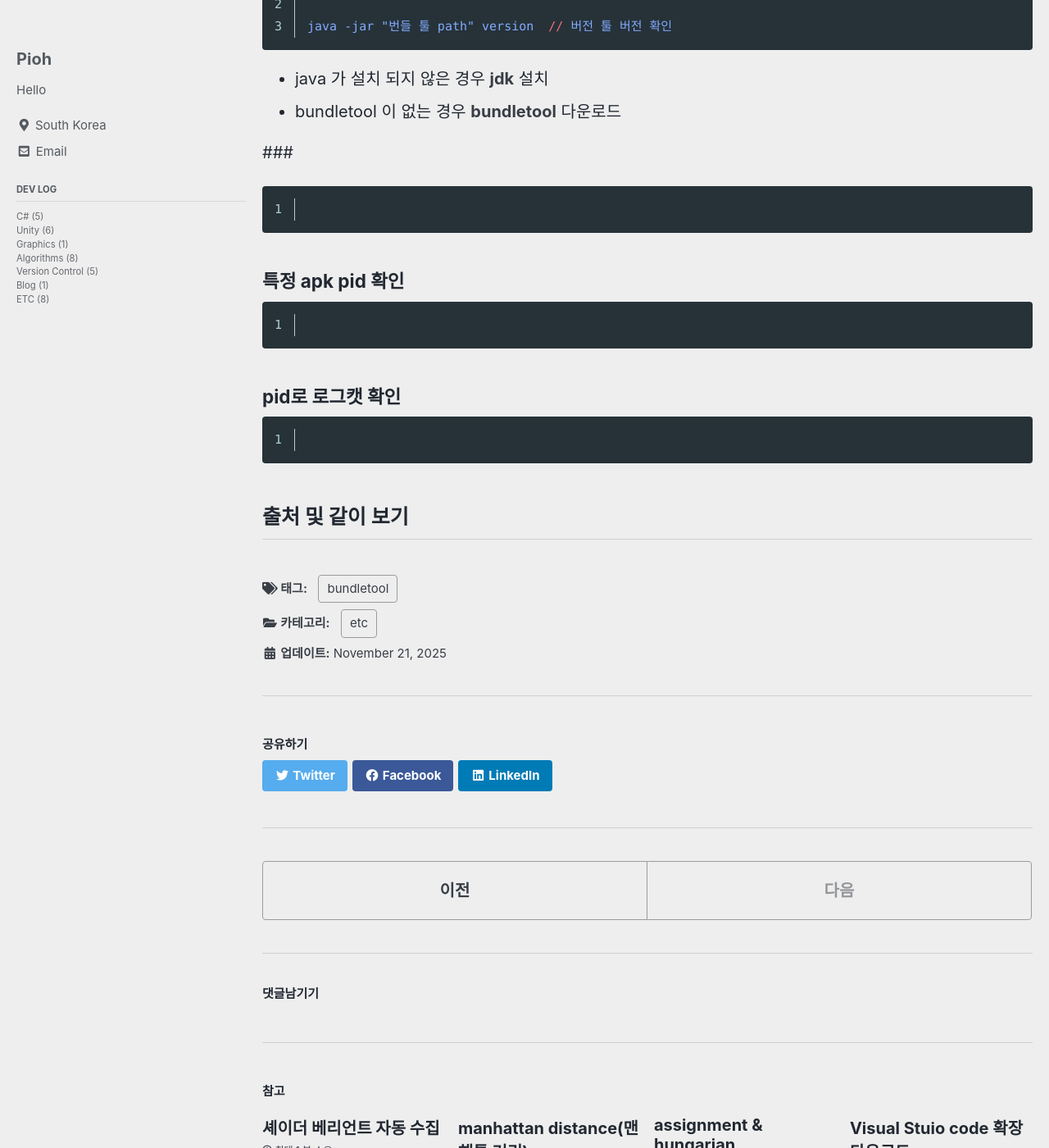
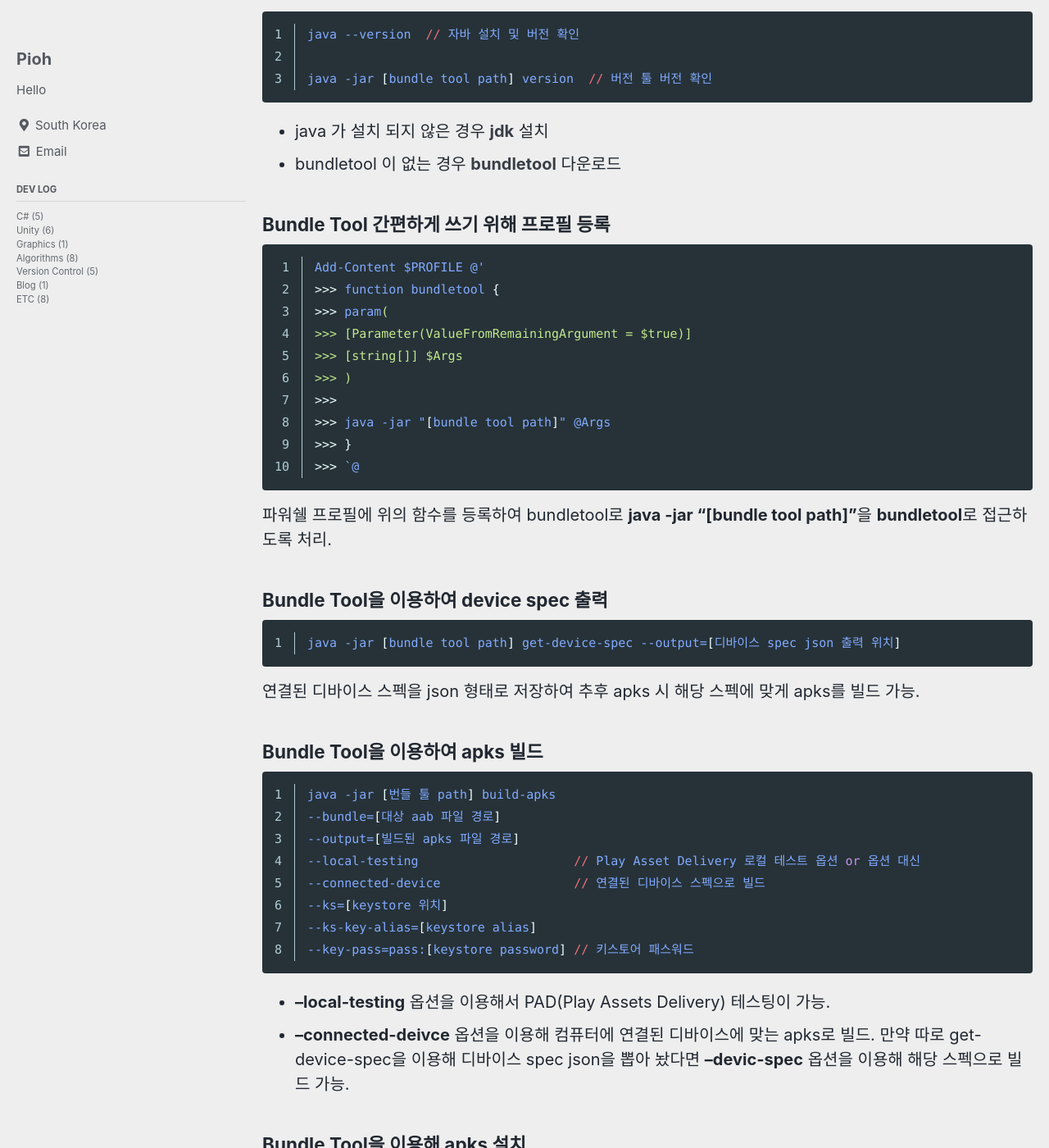
Before and after one commit to devpioh/devpioh.github.io, a Jekyll site: the page built from _posts/Devlog/Etc/2025-11-21-bundletool.md, in a window 1280 px wide and 1400 px high, scrolled down 899 px. Shown: the whole window at 82% size. Built offline with Jekyll 4.4.1, drawn with Linux system fonts in a browser that asks for light colours; cached includes are drawn as plain includes; some web fonts are replaced; comment, search, counter and statistics services are not loaded; some of the changed text lies outside the part shown.

Commit message:
번들툴 사용법

````diff
--- a/_posts/Devlog/Etc/2025-11-21-bundletool.md
+++ b/_posts/Devlog/Etc/2025-11-21-bundletool.md
@@ -14,7 +14,7 @@ tags:
 
 ## 개요
 
-맨날 잊어먹어서 자주쓰는 명령어 기록
+맨날 잊어먹어서 자주쓰는 명령어 기록.
 
 android bundle tool 을 이용하여 Play Asset delivery 테스트.
 
@@ -28,25 +28,60 @@ android bundle tool 을 이용하여 Play Asset delivery 테스트.
 ```ps
 java --version  // 자바 설치 및 버전 확인
 
-java -jar "번들 툴 path" version  // 버전 툴 버전 확인
+java -jar [bundle tool path] version  // 버전 툴 버전 확인
 ```
 
 - java 가 설치 되지 않은 경우 **[jdk](https://www.oracle.com/kr/java/technologies/downloads/)** 설치
 - bundletool 이 없는 경우 **[bundletool](https://github.com/google/bundletool/releases)** 다운로드
 
-###
+### Bundle Tool 간편하게 쓰기 위해 프로필 등록
 
 ```ps
+Add-Content $PROFILE @'
+>>> function bundletool {
+>>> param(
+>>> [Parameter(ValueFromRemainingArgument = $true)]
+>>> [string[]] $Args
+>>> )
+>>>
+>>> java -jar "[bundle tool path]" @Args
+>>> }
+>>> `@
 ```
 
-### 특정 apk pid 확인
+파워쉘 프로필에 위의 함수를 등록하여 bundletool로 **java -jar "[bundle tool path]"**을 **bundletool**로 접근하도록 처리.
+
+### Bundle Tool을 이용하여 device spec 출력
 
 ```ps
+java -jar [bundle tool path] get-device-spec --output=[디바이스 spec json 출력 위치]
 ```
 
-### pid로 로그캣 확인
+연결된 디바이스 스펙을 json 형태로 저장하여 추후 apks 시 해당 스펙에 맞게 apks를 빌드 가능.
+
+### Bundle Tool을 이용하여 apks 빌드
 
 ```ps
+java -jar [번들 툴 path] build-apks
+--bundle=[대상 aab 파일 경로]
+--output=[빌드된 apks 파일 경로]
+--local-testing                     // Play Asset Delivery 로컬 테스트 옵션 or 옵션 대신
+--connected-device                  // 연결된 디바이스 스펙으로 빌드
+--ks=[keystore 위치]
+--ks-key-alias=[keystore alias]
+--key-pass=pass:[keystore password] // 키스토어 패스워드
+```
+
+- **--local-testing** 옵션을 이용해서 PAD(Play Assets Delivery) 테스팅이 가능.
+- **--connected-deivce** 옵션을 이용해 컴퓨터에 연결된 디바이스에 맞는 apks로 빌드. 만약 따로 get-device-spec을 이용해 디바이스 spec json을 뽑아 놨다면 **--devic-spec** 옵션을 이용해 해당 스펙으로 빌드 가능.
+
+### Bundle Tool을 이용해 apks 설치
+
+```ps
+java -jar [번들 툴 path] build-apks --apks=[빌드된 apks 파일 경로]
 ```
 
 ## 출처 및 같이 보기
+
+- [번들툴 사용법](https://developer.android.com/tools/bundletool?hl=ko)
+- [PAD 테스트](https://developer.android.com/guide/playcore/feature-delivery/on-demand?hl=ko#local-testing)
````
